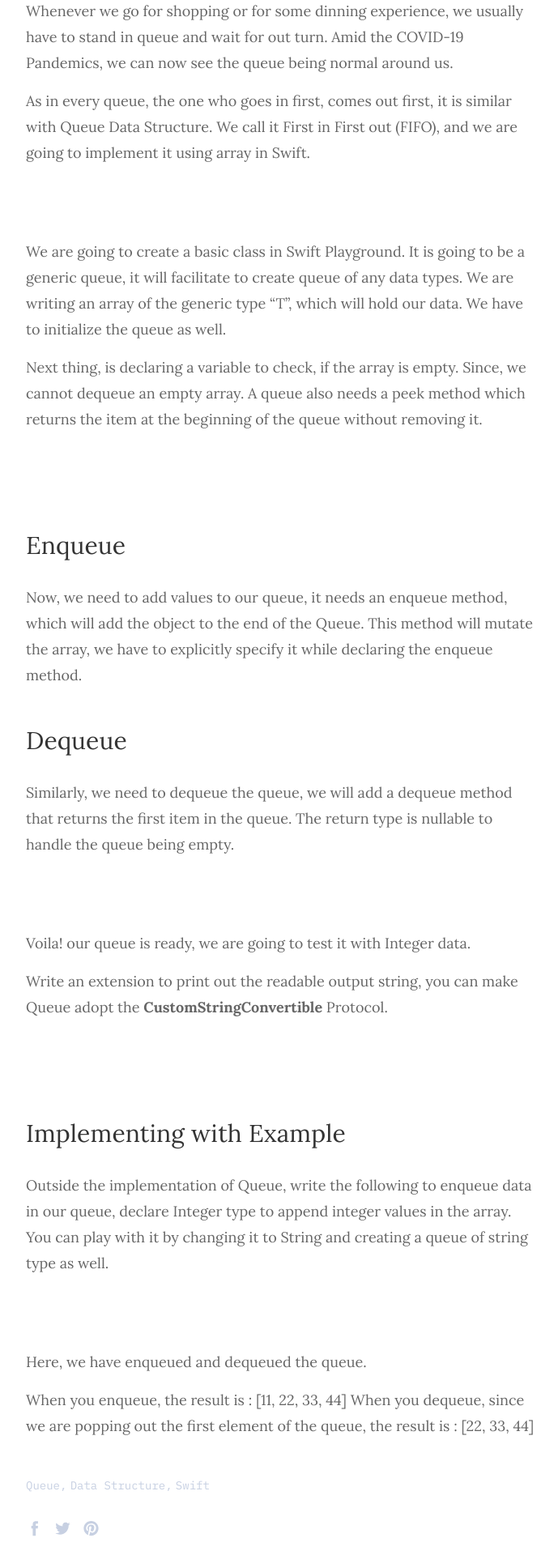
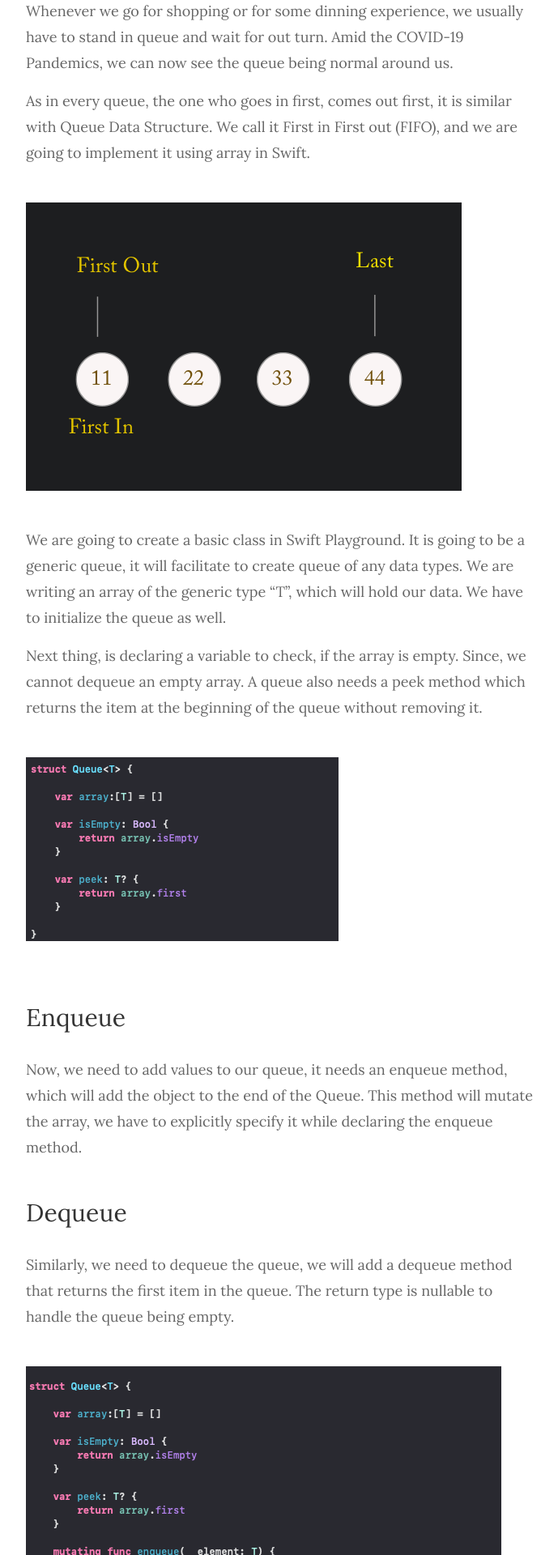
Before and after one commit to hempoudyal/hempoudyal.github.io, a Jekyll site: the page built from _posts/2019-07-23-believe-in-the-workflow.md, in a window 1280 px wide. Shown: the part 779-2699 px from the top of the page at 81% size, without its empty margins (293-982 px from the left). Built offline with Jekyll 4.4.1, drawn with Linux system fonts in a browser that asks for light colours.

```diff
--- a/_posts/2019-07-23-believe-in-the-workflow.md
+++ b/_posts/2019-07-23-believe-in-the-workflow.md
@@ -10,13 +10,13 @@ Whenever we go for shopping or for some dinning experience, we usually have to s
 
 As in every queue, the one who goes in first, comes out first, it is similar with Queue Data Structure. We call it First in First out (FIFO), and we are going to implement it using array in Swift.
 
-![](./assets/img/queue/queue2.jpg)
+![](/assets/img/queue/queue2.jpg)
 
 We are going to create a basic class in Swift Playground. It is going to be a generic queue, it will facilitate to create queue of any data types. We are writing an array of the generic type “T", which will hold our data. We have to initialize the queue as well.
 
 Next thing, is declaring a variable to check, if the array is empty. Since, we cannot dequeue an empty array. A queue also needs a peek method which returns the item at the beginning of the queue without removing it.
 
-![](./assets/img/queue/queue3.jpg)
+![](/assets/img/queue/queue3.jpg)
 
 ## Enqueue
 Now, we need to add values to our queue, it needs an enqueue method, which will add the object to the end of the Queue. This method will mutate the array, we have to explicitly specify it while declaring the enqueue method.
@@ -24,19 +24,19 @@ Now, we need to add values to our queue, it needs an enqueue method, which will
 ## Dequeue
 Similarly, we need to dequeue the queue, we will add a dequeue method that returns the first item in the queue. The return type is nullable to handle the queue being empty.
 
-![](./assets/img/queue/queue4.jpg)
+![](/assets/img/queue/queue4.jpg)
 
 Voila! our queue is ready, we are going to test it with Integer data.
 
 Write an extension to print out the readable output string, you can make Queue adopt the **CustomStringConvertible** Protocol.
 
-![](./assets/img/queue/queue5.jpg)
+![](/assets/img/queue/queue5.jpg)
 
 ## Implementing with Example
 Outside the implementation of Queue, write the following to enqueue data in our queue, declare Integer type to append integer values in the array.
 You can play with it by changing it to String and creating a queue of string type as well.
 
-![](./assets/img/queue/queue5.jpg)
+![](/assets/img/queue/queue5.jpg)
 
 Here, we have enqueued and dequeued the queue.
 
```
Also changed, not shown: _pages/about.md (+1 -1 lines).
